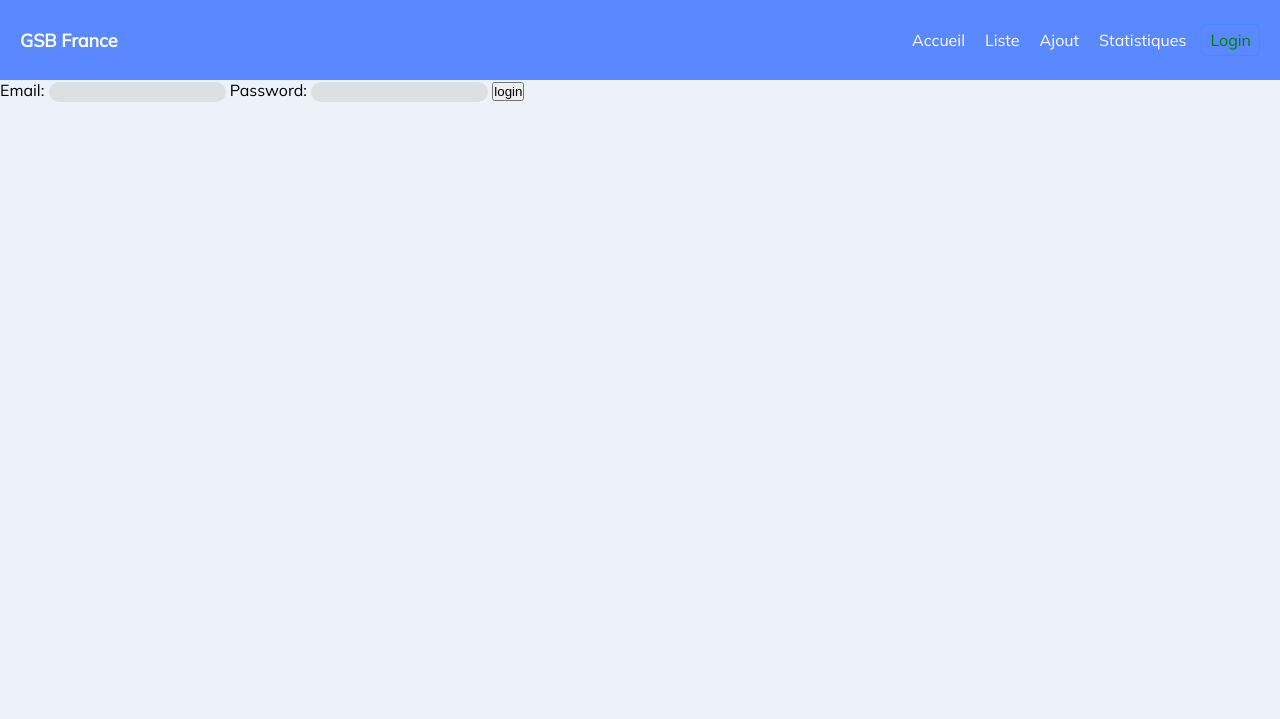
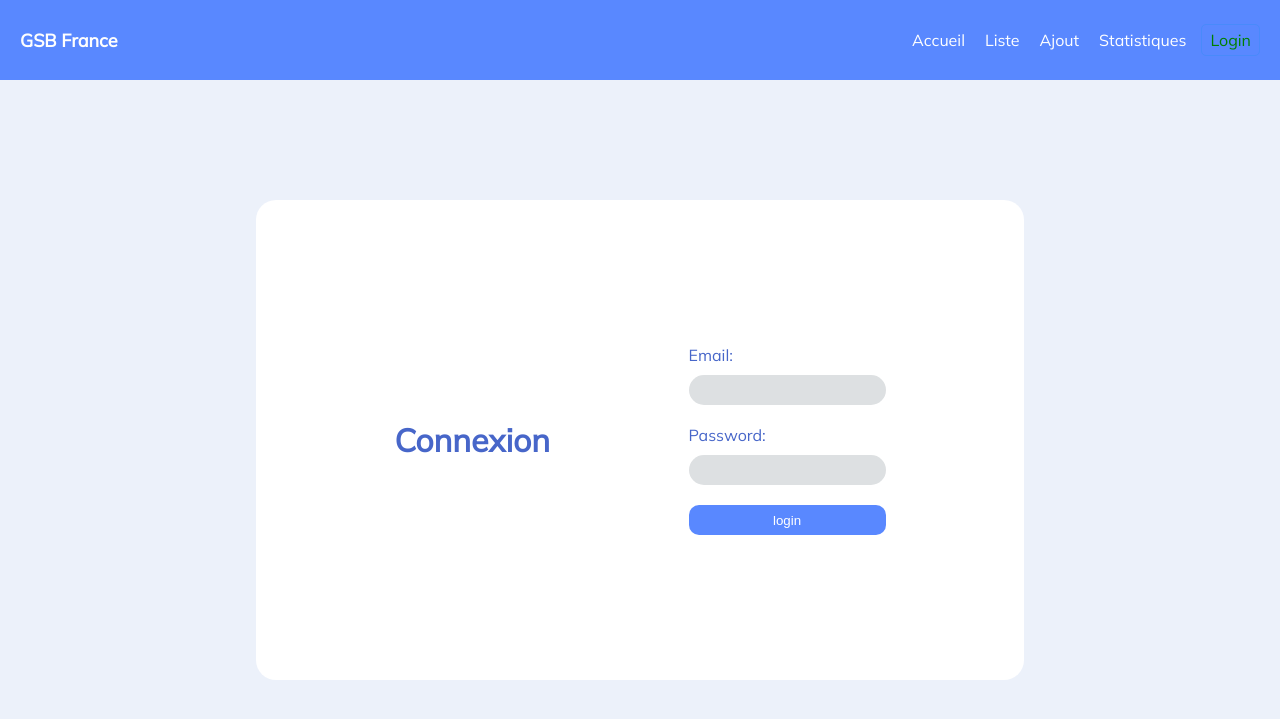
Before and after one commit to ilan990/gsb-Symfony, a Symfony app: template templates/login/index.html.twig in a window 1280 px wide. Shown: the top 719 px of the page. Run offline with Twig, Linux system fonts and the light colour scheme; the template is opened without the code that fills it, so the values that code supplies are empty; some libraries are stand-ins or nearby versions.

Commit message:
design login

```diff
--- a/public/Style/style.css
+++ b/public/Style/style.css
@@ -445,3 +445,30 @@ table th {
         border-bottom: 0;
     }
 }
+.login-design{
+    display: flex;
+    height: 60vh;
+    width: 60vw;
+    background-color: white;
+    justify-content: space-evenly;
+    align-items: center;
+    margin:15vh auto;
+    border-radius:20px ;
+    color: #4766c9;
+}
+.login-design input{
+    padding: 10px;
+    height: 30px;
+}
+.login-design form{
+    display: flex;
+    flex-direction: column;
+
+}
+.bouton-login{
+    background-color: #5988FF;
+    color: white;
+    height: 30px;
+    border-radius: 10px;
+    border: 0px;
+}
--- a/templates/login/index.html.twig
+++ b/templates/login/index.html.twig
@@ -6,17 +6,19 @@
     {% if error %}
         <div>{{ error.messageKey|trans(error.messageData, 'security') }}</div>
     {% endif %}
+<div class="login-design">
+    <h1>Connexion</h1>
+    <form  action="{{ path('login') }}" method="post">
+        <label for="username" style="margin-bottom: 10px">Email:</label>
+        <input type="text" id="username" name="_username" value="{{ last_username }}"/></br>
 
-    <form action="{{ path('login') }}" method="post">
-        <label for="username">Email:</label>
-        <input type="text" id="username" name="_username" value="{{ last_username }}"/>
-
-        <label for="password">Password:</label>
-        <input type="password" id="password" name="_password"/>
+        <label for="password" style="margin-bottom: 10px">Password:</label>
+        <input type="password" id="password" name="_password"/></br>
 
         {# If you want to control the URL the user is redirected to on success
         <input type="hidden" name="_target_path" value="/account"/> #}
 
-        <button type="submit">login</button>
+        <button class="bouton-login" type="submit">login</button>
     </form>
+</div>
 {% endblock %}
```
